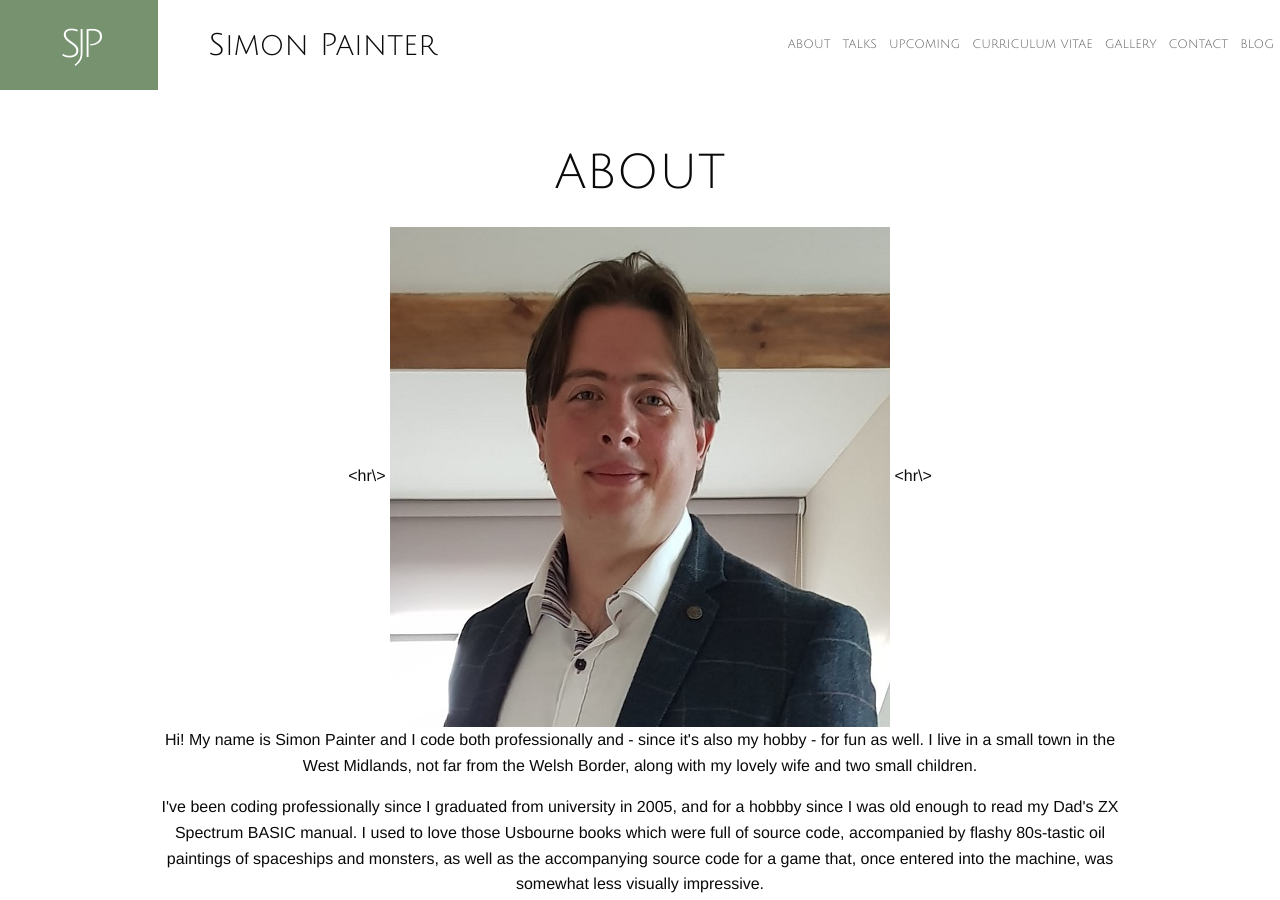
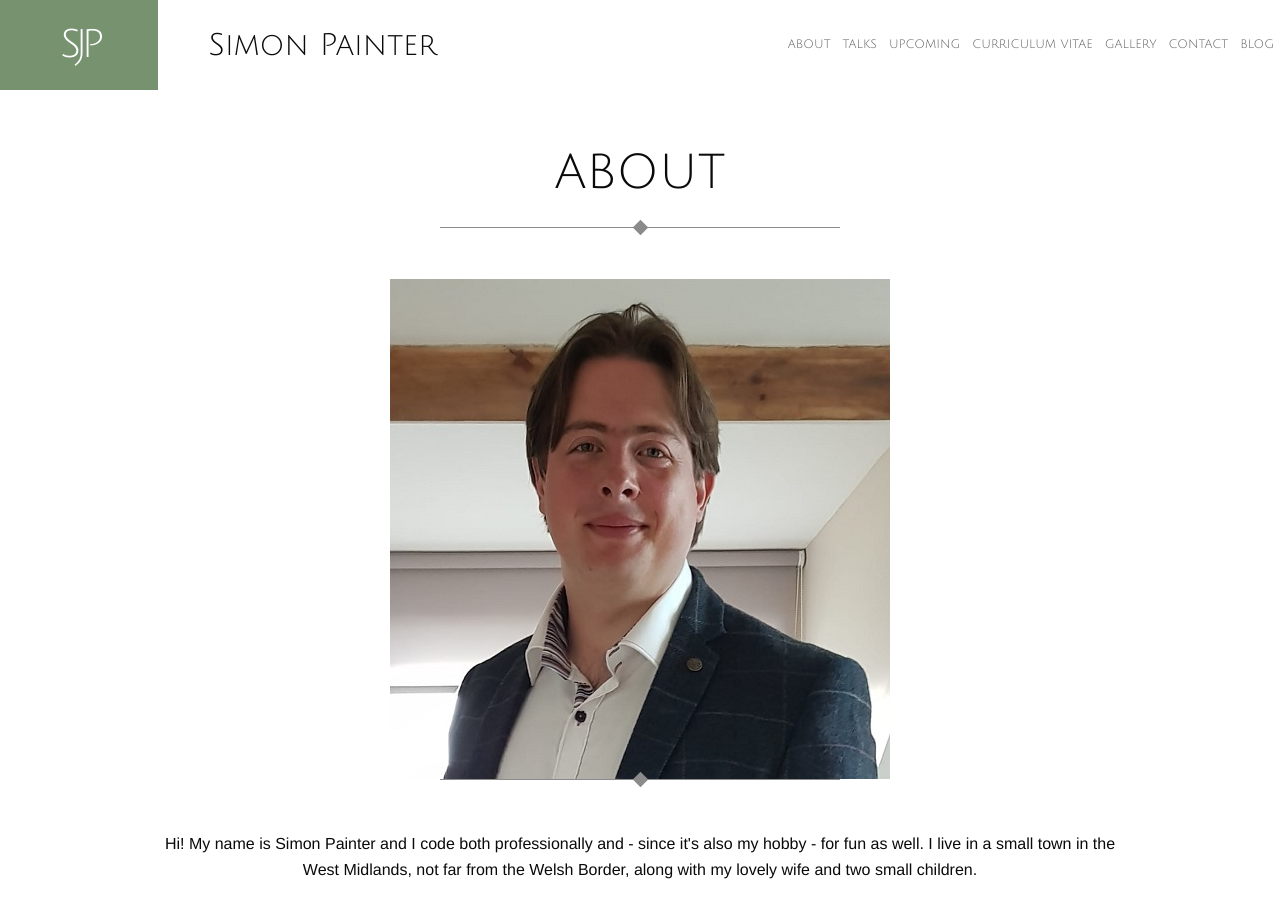
Before and after one commit to madSimonJ/madsimonj.github.io, a Jekyll site: the page built from about.md, in a window 1280 px wide and 900 px high. Built offline with Jekyll 4.4.1, drawn with Linux system fonts in a browser that asks for light colours.

Commit message:
correct HTML tags

```diff
--- a/about.md
+++ b/about.md
@@ -5,9 +5,9 @@ layout: default
 <div class="pagepanel down_arrow white">
   <div class="center">
     <h2>ABOUT</h2>
-    <hr\>
+    <hr/>
 	<img src="/Content/img/sp-500.jpg">
-	<hr\>
+	<hr/>
     <p>Hi!  My name is Simon Painter and I code both professionally and - since it's also my hobby - for fun as well.  I live in a small town in the West Midlands, not far from the Welsh Border, along with my lovely wife and two small children.</p>
 	<p>I've been coding professionally since I graduated from university in 2005, and for a hobbby since I was old enough to read my Dad's ZX Spectrum BASIC manual.  I used to love those Usbourne books which were full of source code, accompanied by flashy 80s-tastic oil paintings of spaceships and monsters, as well as the accompanying source code for a game that, once entered into the machine, was somewhat less visually impressive.</p>
 	<p>In my coding life, I try to work to the principle of "lazy coding" - i.e. write code that is concise, easy to understand, and requires as little future maintenance as possible.  The less time we spend maintaining the code, the more time there is for fun new coding projects!</p>
```
